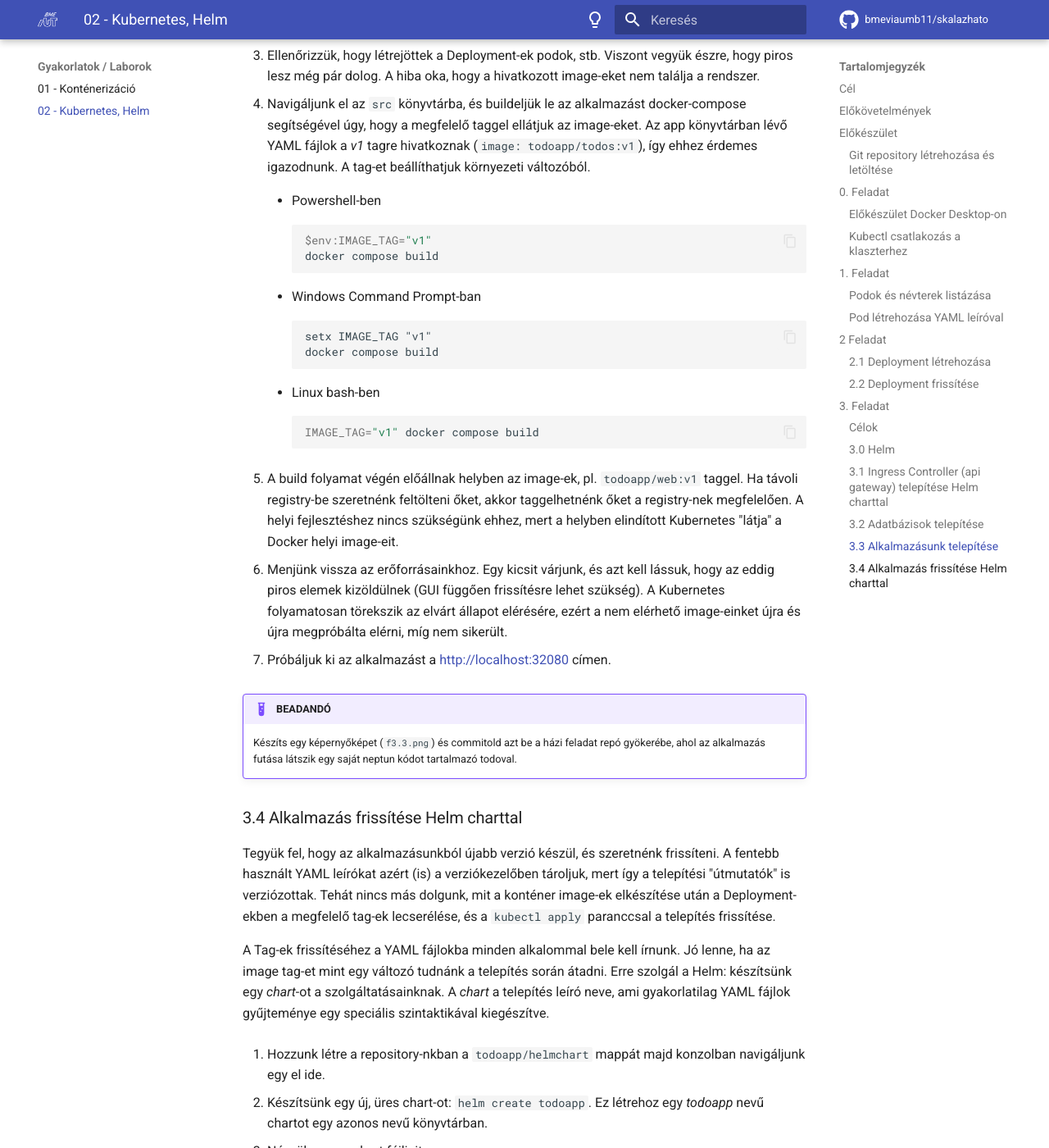
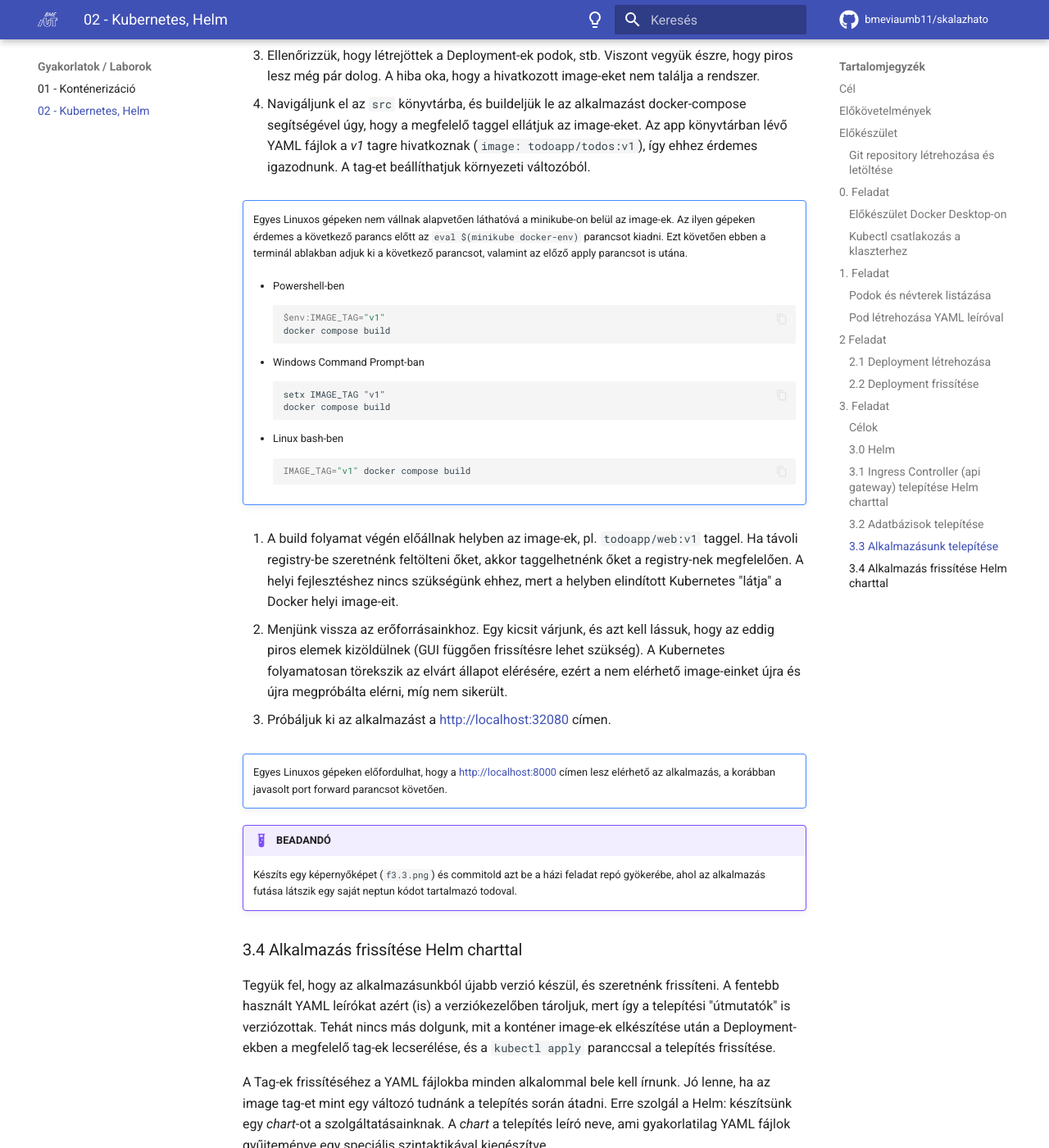
Before and after one commit to bmeviaumb11/skalazhato, an MkDocs documentation site: the page built from docs/homework/02-kubernetes/index.md, in a window 1280 px wide and 1400 px high, scrolled down 10939 px. Shown: the whole window at 82% size. Built offline with MkDocs 1.6.1 and Material for MkDocs 9.7.7, drawn with Linux system fonts in a browser that asks for light colours; emoji names are drawn with the system emoji font; comment, search, counter and statistics services are not loaded.

Commit message:
Update index.md

````diff
--- a/docs/homework/02-kubernetes/index.md
+++ b/docs/homework/02-kubernetes/index.md
@@ -383,6 +383,9 @@ Az alkalmazásunk telepítéséhez szintén YAML leírókat találunk a _kuberne
 
 1. Navigáljunk el az `src` könyvtárba, és buildeljük le az alkalmazást docker-compose segítségével úgy, hogy a megfelelő taggel ellátjuk az image-eket. Az app könyvtárban lévő YAML fájlok a *v1* tagre hivatkoznak (`image: todoapp/todos:v1`), így ehhez érdemes igazodnunk. A tag-et beállíthatjuk környezeti változóból.
 
+!!! note ""
+    Egyes Linuxos gépeken nem vállnak alapvetően láthatóvá a minikube-on belül az image-ek. Az ilyen gépeken érdemes a következő parancs előtt az `eval $(minikube docker-env)` parancsot kiadni. Ezt követően ebben a terminál ablakban adjuk ki a következő parancsot, valamint az előző apply parancsot is utána.
+
     - Powershell-ben
 
         ```powershell
@@ -408,6 +411,9 @@ Az alkalmazásunk telepítéséhez szintén YAML leírókat találunk a _kuberne
 1. Menjünk vissza az erőforrásainkhoz. Egy kicsit várjunk, és azt kell lássuk, hogy az eddig piros elemek kizöldülnek (GUI függően frissítésre lehet szükség). A Kubernetes folyamatosan törekszik az elvárt állapot elérésére, ezért a nem elérhető image-einket újra és újra megpróbálta elérni, míg nem sikerült.
 
 1. Próbáljuk ki az alkalmazást a <http://localhost:32080> címen.
+
+!!! note ""
+    Egyes Linuxos gépeken előfordulhat, hogy a <http://localhost:8000> címen lesz elérhető az alkalmazás, a korábban javasolt port forward parancsot követően.
 
 !!! example "BEADANDÓ"
     Készíts egy képernyőképet (`f3.3.png`) és commitold azt be a házi feladat repó gyökerébe, ahol az alkalmazás futása látszik egy saját neptun kódot tartalmazó todoval.
````
